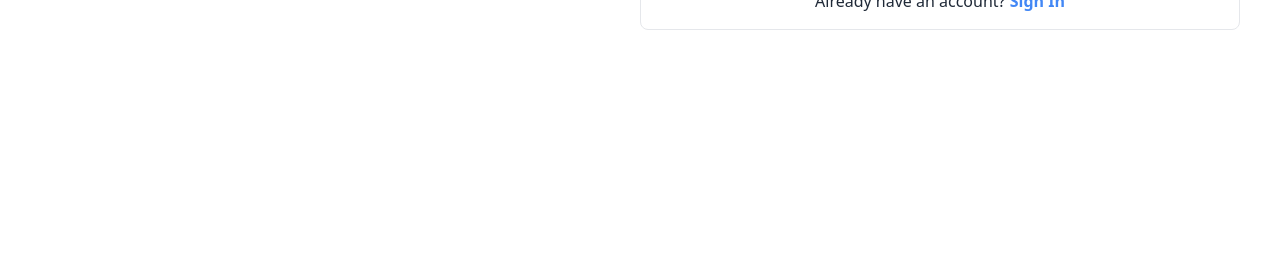
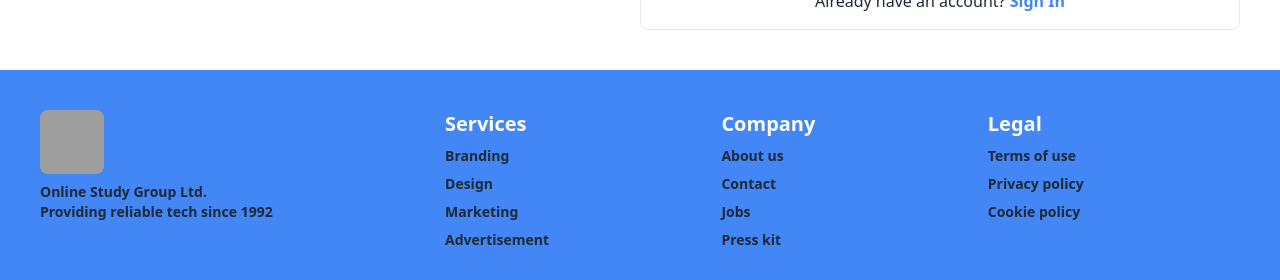
Before and after one commit to TanimShahriar/assignment-11-client, a React (Vite) app: page /signUp in a window 1280 px wide. Shown: the part 670-950 px from the top of the page. Before the commit the page ends 800 px from the top, so only its background shows below. Built offline with nearby package versions, Linux system fonts and the light colour scheme; no server answers; grey boxes are pictures that could not be loaded.

Commit message:
footer section added

```diff
--- a/src/Layout/Main.jsx
+++ b/src/Layout/Main.jsx
@@ -1,6 +1,7 @@
 import { Outlet } from "react-router-dom";
 
 import Navbar from "../Pages/Shared/Navbar/Navbar";
+import Footer from "../Pages/Shared/Footer/Footer";
 
 
 const Main = () => {
@@ -8,7 +9,7 @@ const Main = () => {
     <div>
       <Navbar></Navbar>
       <Outlet></Outlet>
-
+      <Footer></Footer>
     </div>
   );
 };
--- /dev/null
+++ b/src/Pages/Shared/Footer/Footer.jsx
@@ -0,0 +1,34 @@
+
+
+const Footer = () => {
+  return (
+    <footer className="footer rounded-b-lg p-10  bg-[#4287f5]">
+      <aside>
+        <img className="h-12 lg:h-16 w-12 lg:w-16 rounded-lg" src="https://i.ibb.co/kSyxD6z/final-study-group.jpg" alt="" />
+        <p className="font-semibold">Online Study Group Ltd.<br />Providing reliable tech since 1992</p>
+      </aside>
+      <nav>
+        <header className="text-xl font-semibold text-white">Services</header>
+        <a className="link link-hover font-semibold">Branding</a>
+        <a className="link link-hover font-semibold">Design</a>
+        <a className="link link-hover font-semibold">Marketing</a>
+        <a className="link link-hover font-semibold">Advertisement</a>
+      </nav>
+      <nav>
+        <header className="text-xl font-semibold text-white">Company</header>
+        <a className="link link-hover font-semibold">About us</a>
+        <a className="link link-hover font-semibold">Contact</a>
+        <a className="link link-hover font-semibold">Jobs</a>
+        <a className="link link-hover font-semibold">Press kit</a>
+      </nav>
+      <nav>
+        <header className="text-xl font-semibold text-white">Legal</header>
+        <a className="link link-hover font-semibold">Terms of use</a>
+        <a className="link link-hover font-semibold">Privacy policy</a>
+        <a className="link link-hover font-semibold">Cookie policy</a>
+      </nav>
+    </footer>
+  );
+};
+
+export default Footer;
```
